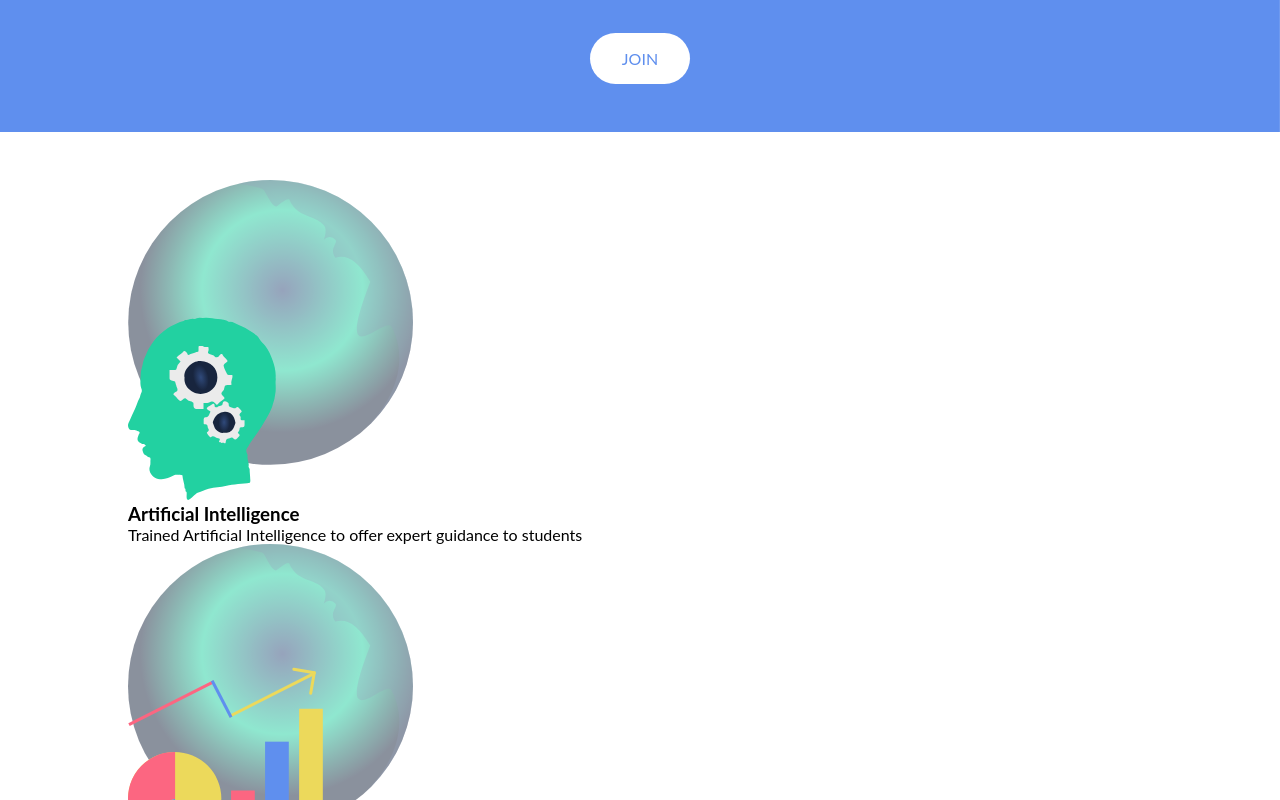
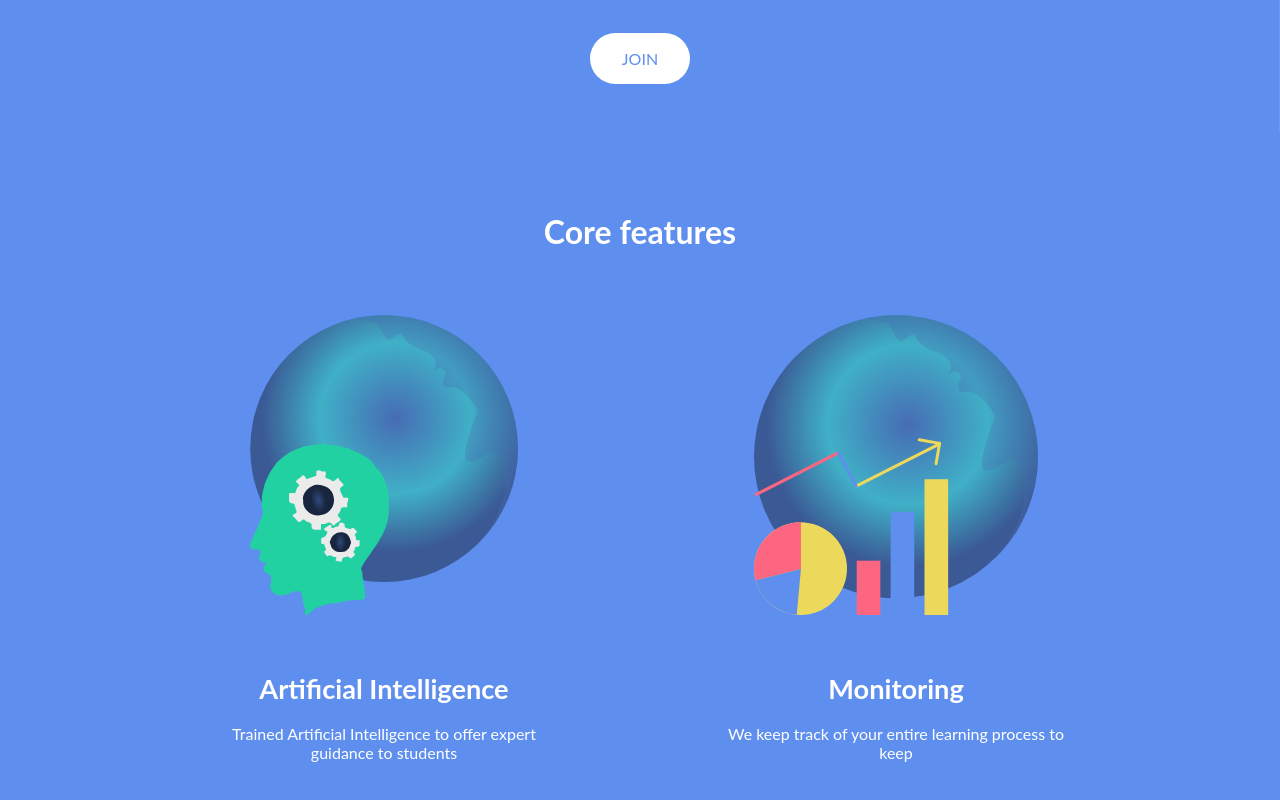
Before and after one commit to elishaking/squaredemy-web, a React (Create React App) app: page / in a window 1280 px wide. Shown: the part 3520-4320 px from the top of the page. Built offline with nearby package versions, Linux system fonts and the light colour scheme.

Commit message:
home > features

```diff
--- a/src/components/Home/Home.js
+++ b/src/components/Home/Home.js
@@ -74,6 +74,9 @@ export default class Home extends Component {
         </div>
 
         <div className="features container">
+          <h1>Core features</h1>
+
+          <div className="content">
             <div className="feature">
               <img src={ai} alt="Artificial Intelligence" />
               <h3>Artificial Intelligence</h3>
@@ -93,6 +96,7 @@ export default class Home extends Component {
             </div>
           </div>
         </div>
+      </div>
     )
   }
 }
--- a/src/components/Home/Home.scss
+++ b/src/components/Home/Home.scss
@@ -132,8 +132,42 @@
       position: absolute;
       z-index: -1;
       left: 0;
-      bottom: 0;
+      bottom: -1px;
       width: 100%;
     }
   }
+
+  .features {
+    color: white;
+    background: #5F8FEE;
+    padding-top: 5em;
+    text-align: center;
+
+    h1 {
+      margin-bottom: 1em;
+    }
+
+    .content {
+      display: flex;
+      justify-content: space-around;
+      flex-wrap: wrap;
+
+      .feature {
+        width: 80vw;
+        max-width: 350px;
+        text-align: center;
+        margin: 2em;
+
+        img {
+          height: 70vw;
+          max-height: 300px;
+        }
+
+        h3 {
+          font-size: 170%;
+          margin: 2em 0 0.7em 0;
+        }
+      }
+    }
+  }
 }
```
Lines whose indentation alone changed are shown as unchanged.
